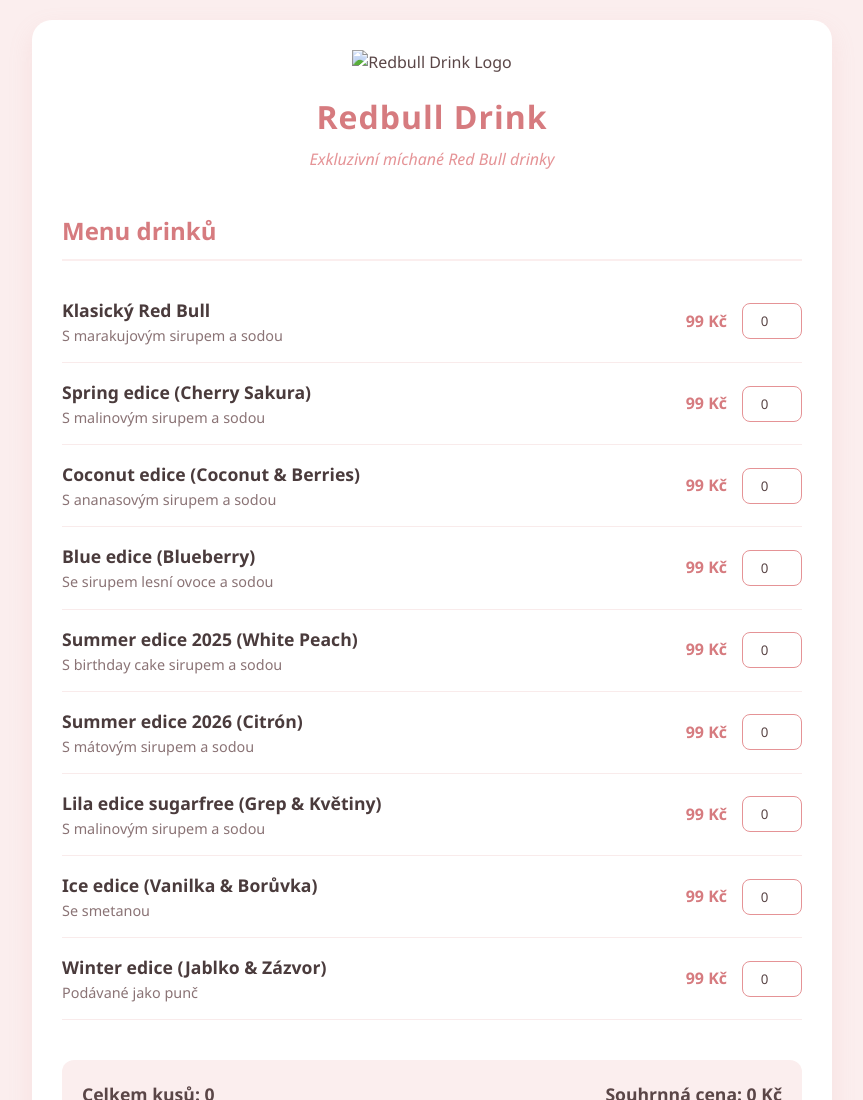
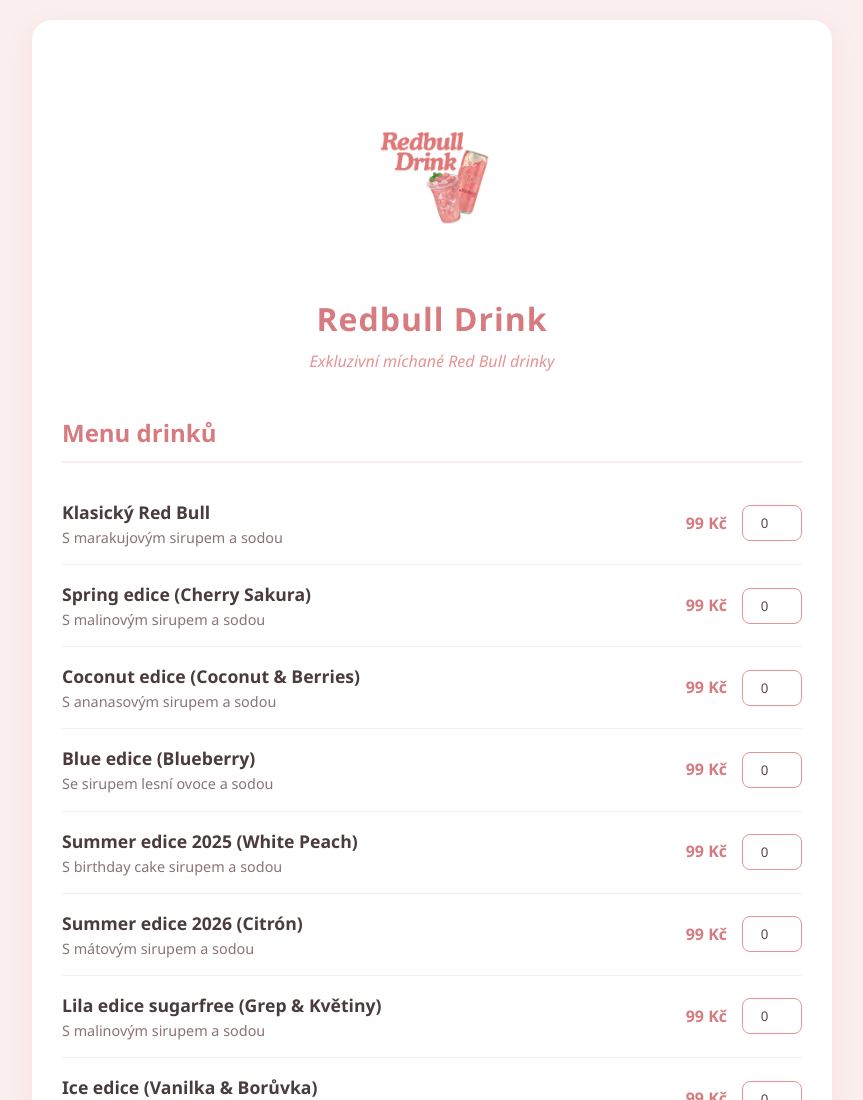
Before and after one commit to gargulakova/P3.A-Gargulakova-app26, a plain HTML site: page index.html in a window 1280 px wide. Shown: the top 1100 px of the page, without its empty margins (208-1071 px from the left). Drawn offline with Linux system fonts and the light colour scheme.

Commit message:
Update index.html

```diff
--- a/index.html
+++ b/index.html
@@ -170,7 +170,7 @@
 
 <div class="container">
     <header>
-        <img src="Redbull.jpg" alt="Redbull Drink Logo">
+        <img src="logo.jpg" alt="Redbull Drink Logo">
         <h1>Redbull Drink</h1>
         <p>Exkluzivní míchané Red Bull drinky</p>
     </header>
```
